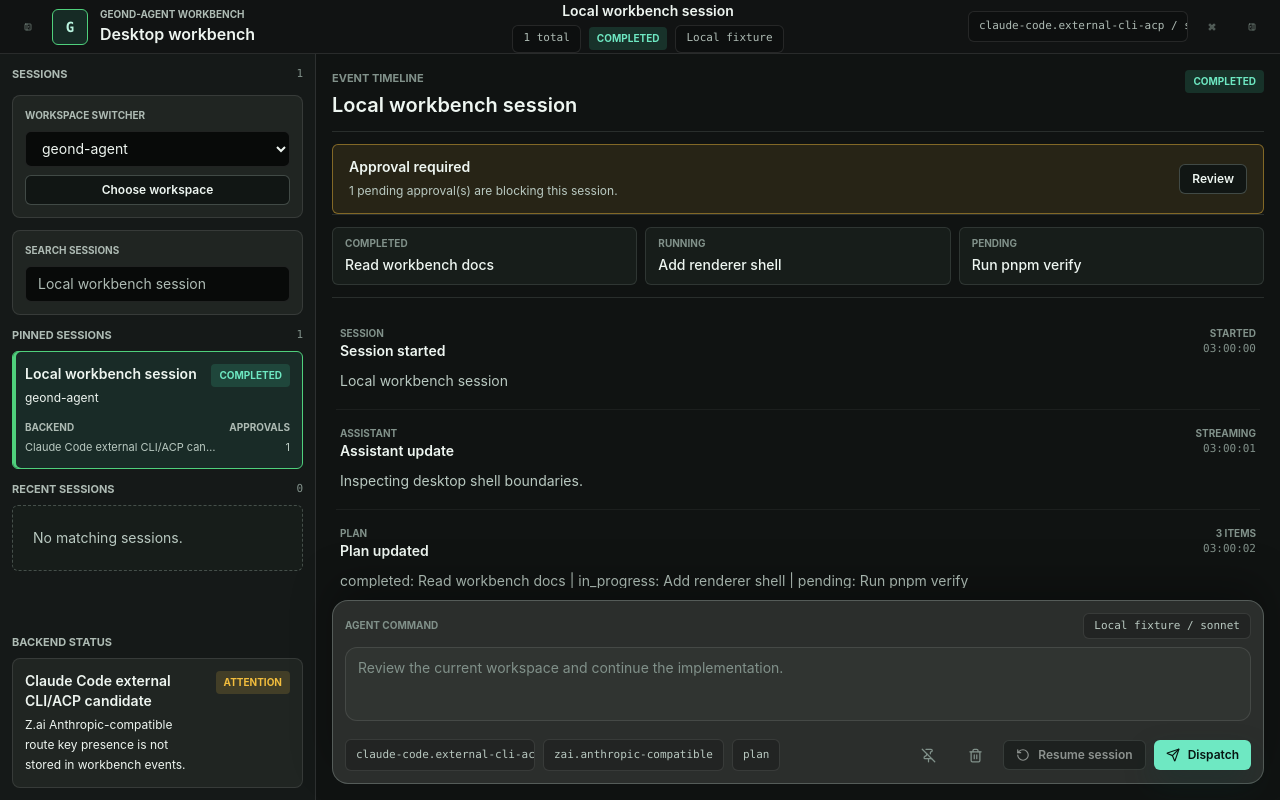
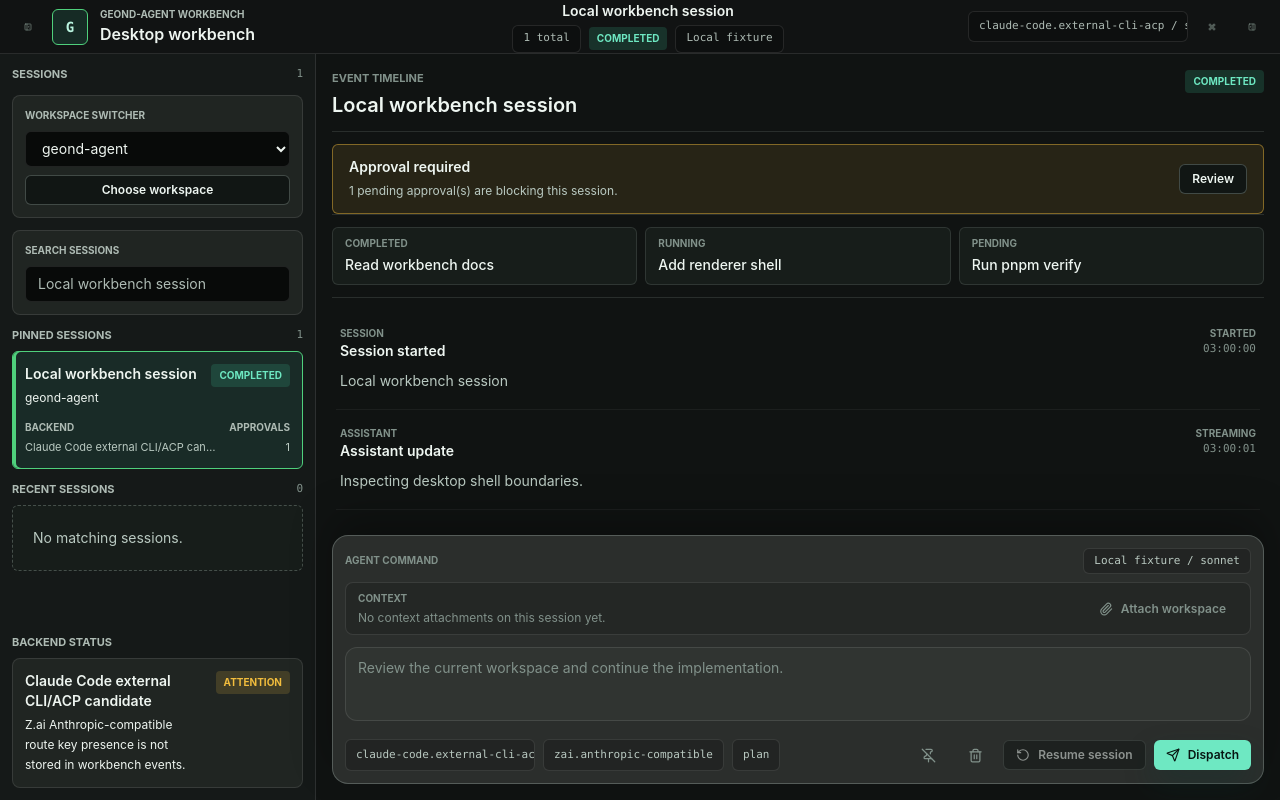
Before and after one commit to geondongkim/geond-agent, a React (Vite) app in the folder apps/desktop/: page / in a window 1280 px wide. Built offline with nearby package versions, Linux system fonts and the light colour scheme.

Commit message:
Polish composer context attachments

```diff
--- a/apps/desktop/src/app.tsx
+++ b/apps/desktop/src/app.tsx
@@ -283,6 +283,7 @@ export function App({ document }: AppProps) {
             activeRunMode={activeRunMode}
             activeSession={activeSession}
             activeSessionPinned={activeSessionPinned}
+            attachWorkspaceContext={attachWorkspaceContext}
             canResumeActiveSession={canResumeActiveSession}
             cancelActiveRun={cancelActiveRun}
             composerPrompt={composerPrompt}
--- a/apps/desktop/src/lib/workbench-format.ts
+++ b/apps/desktop/src/lib/workbench-format.ts
@@ -92,6 +92,11 @@ export function formatStatusLabel(i18n: UiI18n, status: string): string {
     case "failed":
     case "rejected":
       return i18n.t("workbench.status.failed");
+    case "workspace":
+    case "file":
+    case "selection":
+    case "note":
+      return formatContextKindLabel(i18n, status);
     default:
       return status;
   }
--- a/apps/desktop/src/panes/timeline.tsx
+++ b/apps/desktop/src/panes/timeline.tsx
@@ -1,5 +1,5 @@
 import type { UiI18n, WorkbenchSessionDefaults } from "@geond-agent/ui-workbench";
-import { Pin, PinOff, RotateCcw, Send, Square, Trash2 } from "lucide-react";
+import { Paperclip, Pin, PinOff, RotateCcw, Send, Square, Trash2 } from "lucide-react";
 
 import { Button } from "../components/ui/button.js";
 import { EmptyState } from "../components/workbench/empty-state.js";
@@ -9,6 +9,7 @@ import {
   eventBodyTone,
   eventCardTone,
   eventDotTone,
+  formatContextKindLabel,
   formatEventTime,
   formatMessage,
   formatStatusLabel,
@@ -22,6 +23,7 @@ export function TimelinePane({
   activeSession,
   activeRunMode,
   activeSessionPinned,
+  attachWorkspaceContext,
   canResumeActiveSession,
   cancelActiveRun,
   composerPrompt,
@@ -41,6 +43,7 @@ export function TimelinePane({
   readonly activeSession?: ProjectedActiveSession;
   readonly activeRunMode?: DesktopRunnerMode;
   readonly activeSessionPinned: boolean;
+  readonly attachWorkspaceContext: () => void;
   readonly canResumeActiveSession: boolean;
   readonly cancelActiveRun: () => void;
   readonly composerPrompt: string;
@@ -57,6 +60,13 @@ export function TimelinePane({
   readonly startSelectedRunner: () => void;
   readonly togglePinnedSession: () => void;
 }) {
+  const contextAttachments = activeSession?.contextAttachments ?? [];
+  const visibleContextAttachments = contextAttachments.slice(-3);
+  const hiddenContextAttachmentCount = Math.max(
+    contextAttachments.length - visibleContextAttachments.length,
+    0
+  );
+
   return (
     <section className="timeline-surface">
       <div className="transcript-heading">
@@ -160,6 +170,51 @@ export function TimelinePane({
             / {sessionDefaults.defaultModelAlias}
           </button>
         </div>
+        <div className="context-strip">
+          <div className="min-w-0">
+            <p className="muted-meta">{i18n.t("workbench.context.composerTitle")}</p>
+            {visibleContextAttachments.length ? (
+              <div className="context-chip-row">
+                {visibleContextAttachments.map((attachment) => (
+                  <button
+                    key={attachment.id}
+                    type="button"
+                    className="context-chip"
+                    onClick={() => setInspectorTab("files")}
+                    title={attachment.path ?? attachment.title}
+                  >
+                    <span>{formatContextKindLabel(i18n, attachment.kind)}</span>
+                    {attachment.title}
+                  </button>
+                ))}
+                {hiddenContextAttachmentCount > 0 ? (
+                  <button
+                    type="button"
+                    className="context-chip context-chip-more"
+                    onClick={() => setInspectorTab("files")}
+                  >
+                    {formatMessage(i18n.t("workbench.context.more"), {
+                      count: hiddenContextAttachmentCount
+                    })}
+                  </button>
+                ) : null}
+              </div>
+            ) : (
+              <p className="mt-1 text-xs text-[color:var(--ink-muted)]">
+                {i18n.t("workbench.context.empty")}
+              </p>
+            )}
+          </div>
+          <Button
+            variant="ghost"
+            className="gap-2"
+            onClick={() => void attachWorkspaceContext()}
+            disabled={!activeSession}
+          >
+            <Paperclip size={14} />
+            {i18n.t("workbench.context.attachWorkspace")}
+          </Button>
+        </div>
         <textarea
           id="agent-command"
           aria-label={i18n.t("workbench.composer.label")}
--- a/apps/desktop/src/styles.css
+++ b/apps/desktop/src/styles.css
@@ -326,6 +326,26 @@ body {
     @apply min-h-[74px] w-full resize-none rounded-xl border border-white/10 bg-[#303431] px-3 py-2 text-sm leading-6 text-[color:var(--ink)] outline-none placeholder:text-[color:var(--ink-muted)];
   }
 
+  .context-strip {
+    @apply mb-3 flex flex-wrap items-center justify-between gap-3 rounded-lg border border-white/10 bg-black/15 px-3 py-2;
+  }
+
+  .context-chip-row {
+    @apply mt-1 flex min-w-0 flex-wrap items-center gap-2;
+  }
+
+  .context-chip {
+    @apply inline-flex h-7 max-w-[210px] items-center gap-1.5 truncate rounded-md border border-white/10 bg-[#202522] px-2.5 font-mono text-[11px] text-[color:var(--ink-soft)] transition-colors hover:border-[color:var(--accent)] hover:text-[color:var(--accent-strong)];
+  }
+
+  .context-chip span {
+    @apply text-[color:var(--ink-muted)];
+  }
+
+  .context-chip-more {
+    @apply max-w-none;
+  }
+
   .composer-options {
     @apply flex min-w-0 flex-wrap items-center gap-2;
   }
--- a/packages/ui-workbench/src/i18n/messages.ts
+++ b/packages/ui-workbench/src/i18n/messages.ts
@@ -183,8 +183,11 @@ export type UiMessageKey =
   | "workbench.workspacePanel.chatTitle"
   | "workbench.workspacePanel.chatDetail"
   | "workbench.context.title"
+  | "workbench.context.composerTitle"
   | "workbench.context.empty"
   | "workbench.context.metadataOnly"
+  | "workbench.context.attachWorkspace"
+  | "workbench.context.more"
   | "workbench.context.path"
   | "workbench.context.provenance"
   | "workbench.context.range"
@@ -400,8 +403,11 @@ export const uiMessages: Readonly<Record<SupportedUiLanguage, UiMessageCatalog>>
     "workbench.workspacePanel.chatTitle": "Side chat slot",
     "workbench.workspacePanel.chatDetail": "Reserved for side-channel notes and follow-up prompts that should not become the primary transcript until explicitly dispatched.",
     "workbench.context.title": "Attached context",
+    "workbench.context.composerTitle": "Context",
     "workbench.context.empty": "No context attachments on this session yet.",
     "workbench.context.metadataOnly": "Metadata only",
+    "workbench.context.attachWorkspace": "Attach workspace",
+    "workbench.context.more": "+{count} more",
     "workbench.context.path": "Path",
     "workbench.context.provenance": "Source",
     "workbench.context.range": "Range",
@@ -614,8 +620,11 @@ export const uiMessages: Readonly<Record<SupportedUiLanguage, UiMessageCatalog>>
     "workbench.workspacePanel.chatTitle": "사이드 채팅 슬롯",
     "workbench.workspacePanel.chatDetail": "주 transcript에 바로 섞지 않을 메모와 후속 프롬프트를 위한 자리입니다. 명시적으로 실행할 때만 주 세션에 반영합니다.",
     "workbench.context.title": "첨부된 컨텍스트",
+    "workbench.context.composerTitle": "컨텍스트",
     "workbench.context.empty": "이 세션에는 아직 첨부된 컨텍스트가 없습니다.",
     "workbench.context.metadataOnly": "메타데이터만",
+    "workbench.context.attachWorkspace": "워크스페이스 첨부",
+    "workbench.context.more": "추가 {count}개",
     "workbench.context.path": "경로",
     "workbench.context.provenance": "출처",
     "workbench.context.range": "범위",
```
Also changed, not shown: 3 other files (tests, documents, lock files or other folders).
